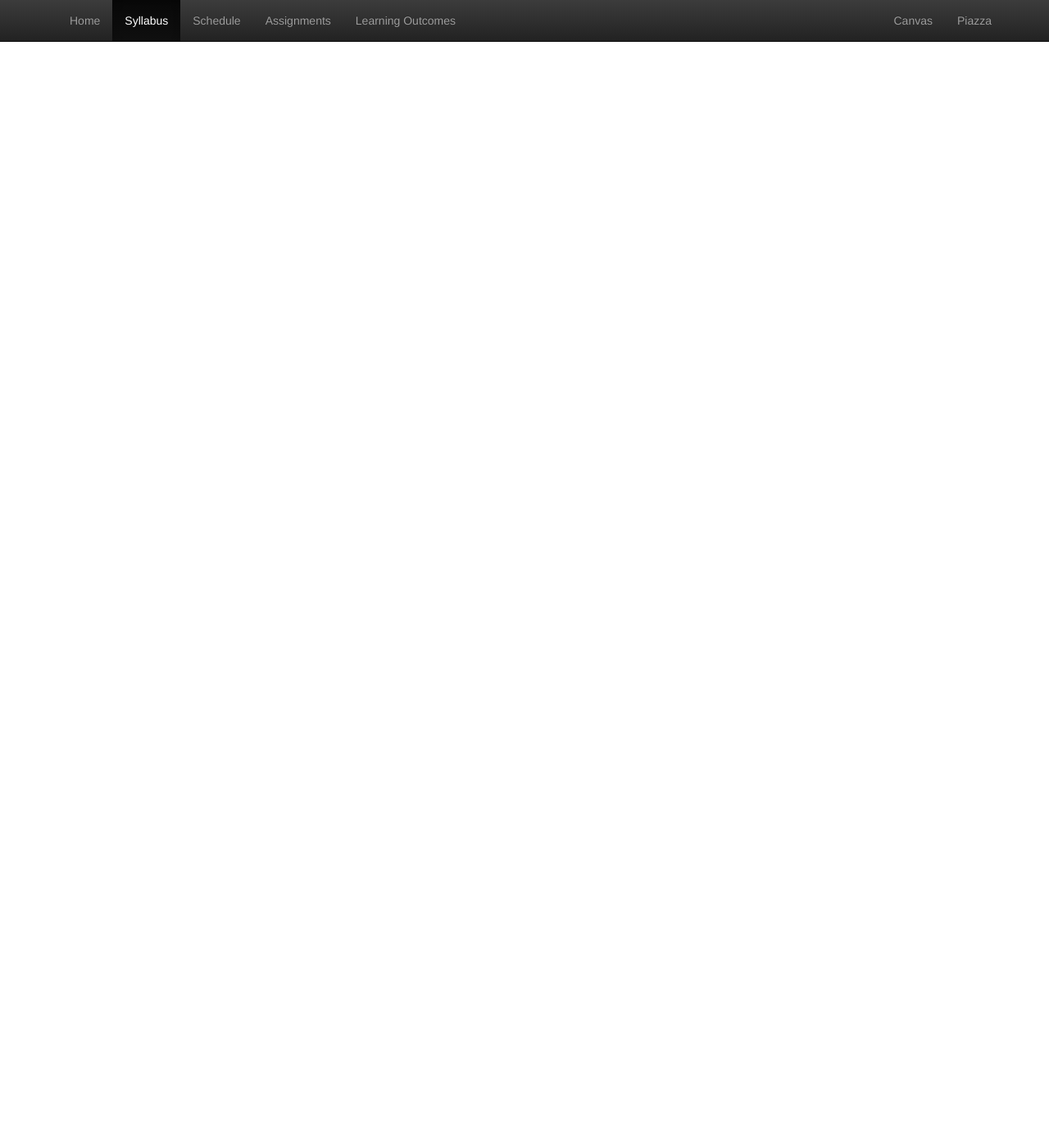
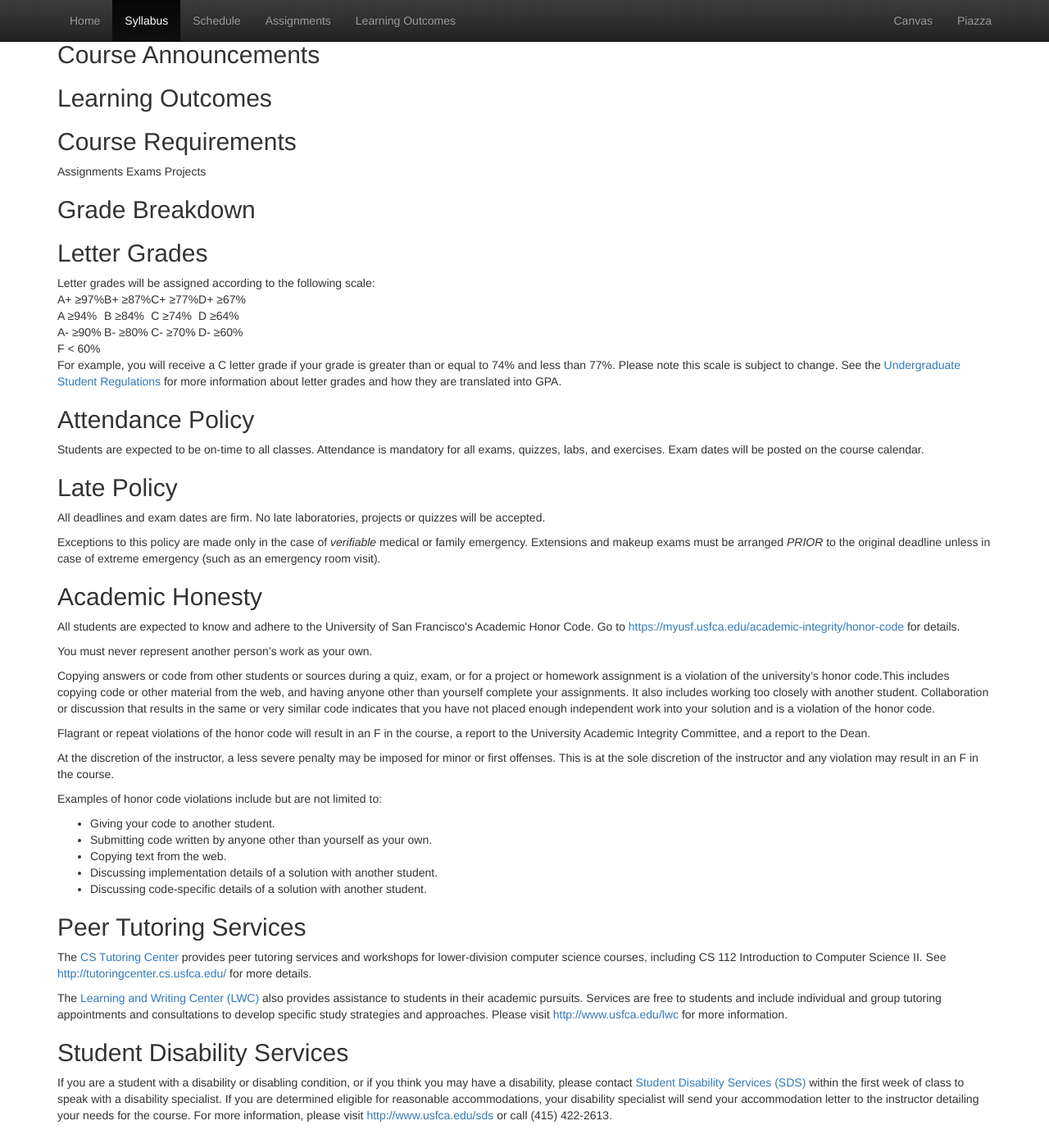
Before and after one commit to CS112-F16/cs112-f16.github.io, a Jekyll site: the page built from syllabus.html, in a window 1280 px wide and 1400 px high, scrolled down 795 px. Shown: the whole window at 82% size. Built offline with Jekyll 4.4.1, drawn with Linux system fonts in a browser that asks for light colours; before the commit the page ends 900 px from its top, so only the background shows below that.

Commit message:
update syllabus

```diff
--- a/syllabus.html
+++ b/syllabus.html
@@ -32,6 +32,80 @@ title: Syllabus
 	<p>You must have completed CS 110 Introduction to Computer Science I or an equivalent course with a grade of C or better.</p>
 	<p>If you have significant experience programming in Java speak with the professor about the possibility of transferring to a more advanced course. You will need to provide the instructor with evidence that you have implementa a program of more than 500 lines of code that uses arrays, inheritance, external libraries, and contains complex logic.</p>
 
+	<h2>Course Materials</h2>
 
+   <h2>Course Announcements</h2>
+
+   <h2>Learning Outcomes</h2>
+
+   <h2>Course Requirements</h2>
+
+   Assignments
+   Exams
+   Projects
+
+   <h2>Grade Breakdown</h2>
+
+   <h2>Letter Grades</h2>
+   Letter grades will be assigned according to the following scale:
+
+   <table>
+	<tr>
+		<td>A+ ≥97%</td>
+		<td>B+	≥87%</td>
+		<td>C+	≥77%</td>
+		<td>D+	≥67%</td>
+	</tr>
+	<tr>
+	</tr>
+		<td>A ≥94%</td>
+		<td>B ≥84%</td>
+		<td>C ≥74%</td>
+		<td>D ≥64%</td>
+	</tr>
+	<tr>
+		<td>A- ≥90%</td>
+		<td>B-	≥80%</td>
+		<td>C-	≥70%</td>
+		<td>D-	≥60%</td>
+	</tr>
+	<tr>
+		<td>F < 60%</td>
+	</tr>
+
+	</table>
+
+For example, you will receive a C letter grade if your grade is greater than or equal to 74% and less than 77%. Please note this scale is subject to change. See the <a href="http://www.usfca.edu/catalog/regulations/student/">Undergraduate Student Regulations</a> for more information about letter grades and how they are translated into GPA.
+
+    <h2>Attendance Policy</h2>
+    <p>Students are expected to be on-time to all classes. Attendance is mandatory for all exams, quizzes, labs, and exercises. Exam dates will be posted on the course calendar.</p>
+
+    <h2>Late Policy</h2>
+    <p>All deadlines and exam dates are firm. No late laboratories, projects or quizzes will be accepted. </p>
+    <p>Exceptions to this policy are made only in the case of <i>verifiable</i> medical or family emergency. Extensions and makeup exams must be arranged <i>PRIOR</i> to the original deadline unless in case of extreme emergency (such as an emergency room visit).</p>
+
+    <h2>Academic Honesty</h2>
+
+    <p>All students are expected to know and adhere to the University of San Francisco's Academic Honor Code. Go to <a href="https://myusf.usfca.edu/academic-integrity/honor-code">https://myusf.usfca.edu/academic-integrity/honor-code</a> for details.</p>
+    <p>You must never represent another person’s work as your own.</p>
+    <p>Copying answers or code from other students or sources during a quiz, exam, or for a project or homework assignment is a violation of the university’s honor code.This includes copying code or other material from the web, and having anyone other than yourself complete your assignments. It also includes working too closely with another student. Collaboration or discussion that results in the same or very similar code indicates that you have not placed enough independent work into your solution and is a violation of the honor code.</p>
+    <p>Flagrant or repeat violations of the honor code will result in an F in the course, a report to the University Academic Integrity Committee, and a report to the Dean.</p>
+    <p>At the discretion of the instructor, a less severe penalty may be imposed for minor or first offenses. This is at the sole discretion of the instructor and any violation may result in an F in the course.</p>
+    <p>Examples of honor code violations include but are not limited to:</p>
+    <ul>
+    	<li>Giving your code to another student.</li>
+    	<li>Submitting code written by anyone other than yourself as your own.</li>
+    	<li>Copying text from the web.</li>
+    	<li>Discussing implementation details of a solution with another student.</li>
+    	<li>Discussing code-specific details of a solution with another student.</li>
+    </ul>
+
+    <h2>Peer Tutoring Services</h2>
+
+    <p>The <a href="http://tutoringcenter.cs.usfca.edu/">CS Tutoring Center</a> provides peer tutoring services and workshops for lower-division computer science courses, including CS 112 Introduction to Computer Science II. See <a href="http://tutoringcenter.cs.usfca.edu/">http://tutoringcenter.cs.usfca.edu/</a> for more details.</p>
+    <p>The <a href="http://www.usfca.edu/lwc">Learning and Writing Center (LWC)</a> also provides assistance to students in their academic pursuits. Services are free to students and include individual and group tutoring appointments and consultations to develop specific study strategies and approaches. Please visit <a href="http://www.usfca.edu/lwc">http://www.usfca.edu/lwc</a> for more information.</p>
+
+    <h2>Student Disability Services</h2>
+    <p>If you are a student with a disability or disabling condition, or if you think you may have a disability, please contact <a href="http://www.usfca.edu/sds">Student Disability Services (SDS)</a> within the first week of class to speak with a disability specialist. If you are determined eligible for reasonable accommodations, your disability specialist will send your accommodation letter to the instructor detailing your needs for the course. For more information, please visit <a href="http://www.usfca.edu/sds">http://www.usfca.edu/sds</a> or call (415) 422-2613.</p>
 
 </div>
```
Also changed, not shown: 1 other file.
